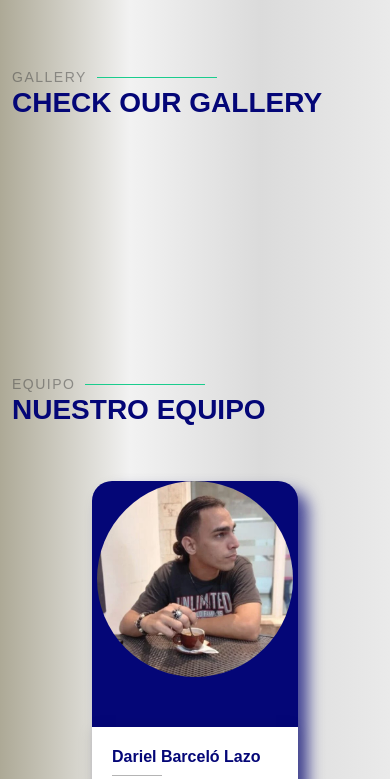
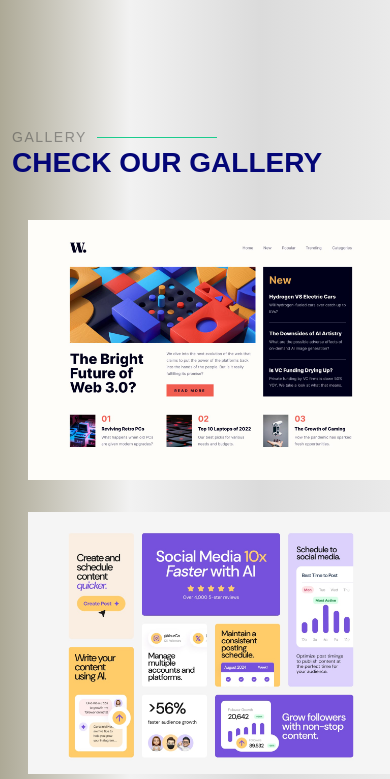
Before and after one commit to darielBL/AFHSS, a plain HTML site: page index.html in a window 390 px wide. Shown: the part 6687-7466 px from the top of the page. Drawn offline with nearby package versions, Linux system fonts and the light colour scheme.

Commit message:
gallery static

```diff
--- a/index.html
+++ b/index.html
@@ -6,8 +6,10 @@
   <!-- Required meta tags -->
   <meta charset="utf-8" />
   <meta name="viewport" content="width=device-width, initial-scale=1, shrink-to-fit=no" />
-  <meta name="description" content="AfterHour Software Studio ofrece soluciones digitales personalizadas como desarrollo web, diseño de tiendas en línea y optimización SEO para impulsar tu negocio.">
-  <meta name="keywords" content="desarrollo web, diseño web, tiendas en línea, optimización SEO, soluciones digitales, AfterHour Software Studio">
+  <meta name="description"
+    content="AfterHour Software Studio ofrece soluciones digitales personalizadas como desarrollo web, diseño de tiendas en línea y optimización SEO para impulsar tu negocio.">
+  <meta name="keywords"
+    content="desarrollo web, diseño web, tiendas en línea, optimización SEO, soluciones digitales, AfterHour Software Studio">
   <meta name="author" content="AfterHour Software Studio">
   <!-- Favicons -->
   <link href="assets/img/favicon.png" rel="icon">
@@ -18,6 +20,7 @@
     integrity="sha384-T3c6CoIi6uLrA9TneNEoa7RxnatzjcDSCmG1MXxSR1GAsXEV/Dwwykc2MPK8M2HN" crossorigin="anonymous" />
   <link rel="stylesheet" href="style.css">
   <link rel="stylesheet" href="https://cdn.jsdelivr.net/npm/bootstrap-icons@1.11.3/font/bootstrap-icons.min.css">
+  <script src="https://ajax.googleapis.com/ajax/libs/angularjs/1.8.2/angular.min.js"></script>
 </head>
 
 <body>
@@ -83,6 +86,7 @@
       </svg>
 
     </section><!-- /Hero Section -->
+
     <!-- About Section -->
     <section id="about" class="about section">
 
@@ -146,6 +150,7 @@
       </div>
 
     </section><!-- /About Section -->
+
     <!-- Details Section -->
     <section id="details" class="details section">
 
@@ -244,9 +249,10 @@
           </div>
         </div><!-- Features Item -->
       </div>
+    </section><!-- /Details Section -->
 
-      <!-- Gallery Section -->
-    <section id="gallery" class="gallery section">
+    <!-- Gallery Section -->
+    <section id="gallery" class="gallery section " ng-app="Gallery" ng-controller="galleryCtrl">
 
       <!-- Section Title -->
       <div class="container section-title" data-aos="fade-up">
@@ -254,20 +260,47 @@
         <div><span>Check Our</span> <span class="description-title">Gallery</span></div>
       </div><!-- End Section Title -->
 
+      <!-- <div class="container" data-aos="fade-up" data-aos-delay="100">
+        <div class="row g-0 justify-content-between">
+          <div class=" col-md-3 m-3" ng-repeat="x in galeria">
+            <div class="gallery-item">
+              <a href="{{x.link}}" class="glightbox" data-gallery="images-gallery">
+                <img src="{{x.image.img}}" alt="" class="img-fluid">
+              </a>
+            </div>
+          </div>
+        </div>
+      </div> -->
+
       <div class="container" data-aos="fade-up" data-aos-delay="100">
         <div class="row g-0 justify-content-between">
-          <div class=" col-md-3 m-3">
+          <div class=" col-sm-3 m-3" ng-repeat="x in galeria">
             <div class="gallery-item">
               <a href="https://news-landing-self.vercel.app/" class="glightbox" data-gallery="images-gallery">
-                <img src="assets/img/Gallery/news-home.webp" alt="" class="img-fluid">
+                <img src="assets/img/gallery/desktop-design1.jpg" alt="" class="img-fluid">
               </a>
             </div>
+          </div>
+          <div class=" col-sm-3 m-3" ng-repeat="x in galeria">
+            <div class="gallery-item">
+              <a href="https://responsive-landing-pearl.vercel.app/" class="glightbox" data-gallery="images-gallery">
+                <img src="assets/img/gallery/desktop-design2.jpg" alt="" class="img-fluid">
+              </a>
+            </div>
+          </div>
+          <div class=" col-sm-3 m-3" ng-repeat="x in galeria">
+            <div class="gallery-item">
+              <a href="https://product-list-chart.vercel.app/" class="glightbox" data-gallery="images-gallery" style="height: 100px !important;">
+                <img src="assets/img/gallery/desktop-design3.jpg" alt="" class="img-fluid ">
+              </a>
+            </div>
+          </div>
+        </div>
+      </div>
 
-      </div>
+
     </section><!-- /Gallery Section -->
 
-
-    </section><!-- /Details Section -->
     <!-- Team Section -->
     <section id="team" class="team section">
       <!-- Section Title -->
@@ -277,14 +310,15 @@
       </div><!-- End Section Title -->
       <div class="container">
         <div class="row justify-content-between gy-3" style="padding: 10px 80px;">
-          <div class="member-cont col-lg-4 col-md-6"  data-aos="fade-up" data-aos-delay="100">
+          <div class="member-cont col-lg-4 col-md-6" data-aos="fade-up" data-aos-delay="100">
             <div id="member1" class="member">
               <div id="pic1" class="pic"><img src="assets/img/team/team-1.webp" class="img-fluid" alt=""></div>
               <div class="member-info">
                 <h4>Dariel Barceló Lazo</h4>
                 <span>Desarrollador</span>
                 <div class="social">
-                  <a href="mailto:darielbarcelo417@gmail.com?Subject=Interesado%20en%20AFHSS"><i class="bi bi-envelope-at"></i></a>
+                  <a href="mailto:darielbarcelo417@gmail.com?Subject=Interesado%20en%20AFHSS"><i
+                      class="bi bi-envelope-at"></i></a>
                   <a href="https://wa.me/+5355880489"><i class="bi bi-whatsapp"></i></a>
                 </div>
               </div>
@@ -297,7 +331,8 @@
                 <h4>René Salvó Reyna</h4>
                 <span>Desarrollador</span>
                 <div class="social">
-                  <a href="mailto:rene001208@gmail.com?Subject=Interesado%20en%20AFHSS"><i class="bi bi-envelope-at"></i></a>
+                  <a href="mailto:rene001208@gmail.com?Subject=Interesado%20en%20AFHSS"><i
+                      class="bi bi-envelope-at"></i></a>
                   <a href="https://wa.me/+5358948276"><i class="bi bi-whatsapp"></i></a>
                 </div>
               </div>
@@ -308,8 +343,8 @@
     </section><!-- /Team Section -->
 
   </main>
-    <!-- Preloader -->
-    <div id="preloader"></div>
+  <!-- Preloader -->
+  <div id="preloader"></div>
   <footer>
     <footer id="footer" class="footer dark-background">
 
--- a/main.js
+++ b/main.js
@@ -48,8 +48,8 @@
 
 
   /**
-   * Preloader
-   */
+     * Preloader
+     */
   const preloader = document.querySelector('#preloader');
   if (preloader) {
     window.addEventListener('load', () => {
@@ -125,3 +125,20 @@
     navmenuScrollspy(); // Llama a la función al cargar la página
   })();
 })();
+
+// Crear el módulo de AngularJS
+var app = angular.module('Gallery', []);
+
+// Controlador para manejar la lógica
+app.controller('galleryCtrl', function ($scope, $http) {
+  $scope.cargarGaleria = function () {
+    $http.get('gallery.json').then(function (response) {
+      $scope.galeria = response.data;
+    }, function (error) {
+      console.error('Error al cargar:', error);
+      $scope.error = "No se pudo cargar la galería.";
+    });
+  };
+
+  $scope.cargarGaleria();
+});
--- a/style.css
+++ b/style.css
@@ -91,6 +91,34 @@ h5,
 h6 {
   color: var(--heading-color);
   font-family: var(--heading-font);
+}
+
+body {
+  --sb-track-color: #e8e8e8;
+  --sb-thumb-color: #080359;
+  --sb-size: 7px;
+}
+
+body::-webkit-scrollbar {
+  width: var(--sb-size)
+}
+
+body::-webkit-scrollbar-track {
+  background: var(--sb-track-color);
+  border-radius: 33px;
+}
+
+body::-webkit-scrollbar-thumb {
+  background: var(--sb-thumb-color);
+  border-radius: 33px;
+
+}
+
+@supports not selector(::-webkit-scrollbar) {
+  body {
+    scrollbar-color: var(--sb-thumb-color)
+                     var(--sb-track-color);
+  }
 }
 
 /*--------------------------------------------------------------
```
Also changed, not shown: gallery.json (+6 -6 lines), assets/img/gallery/desktop-design3.jpg (renamed from assets/img/gallery/desktop-design-empty3.jpg).
